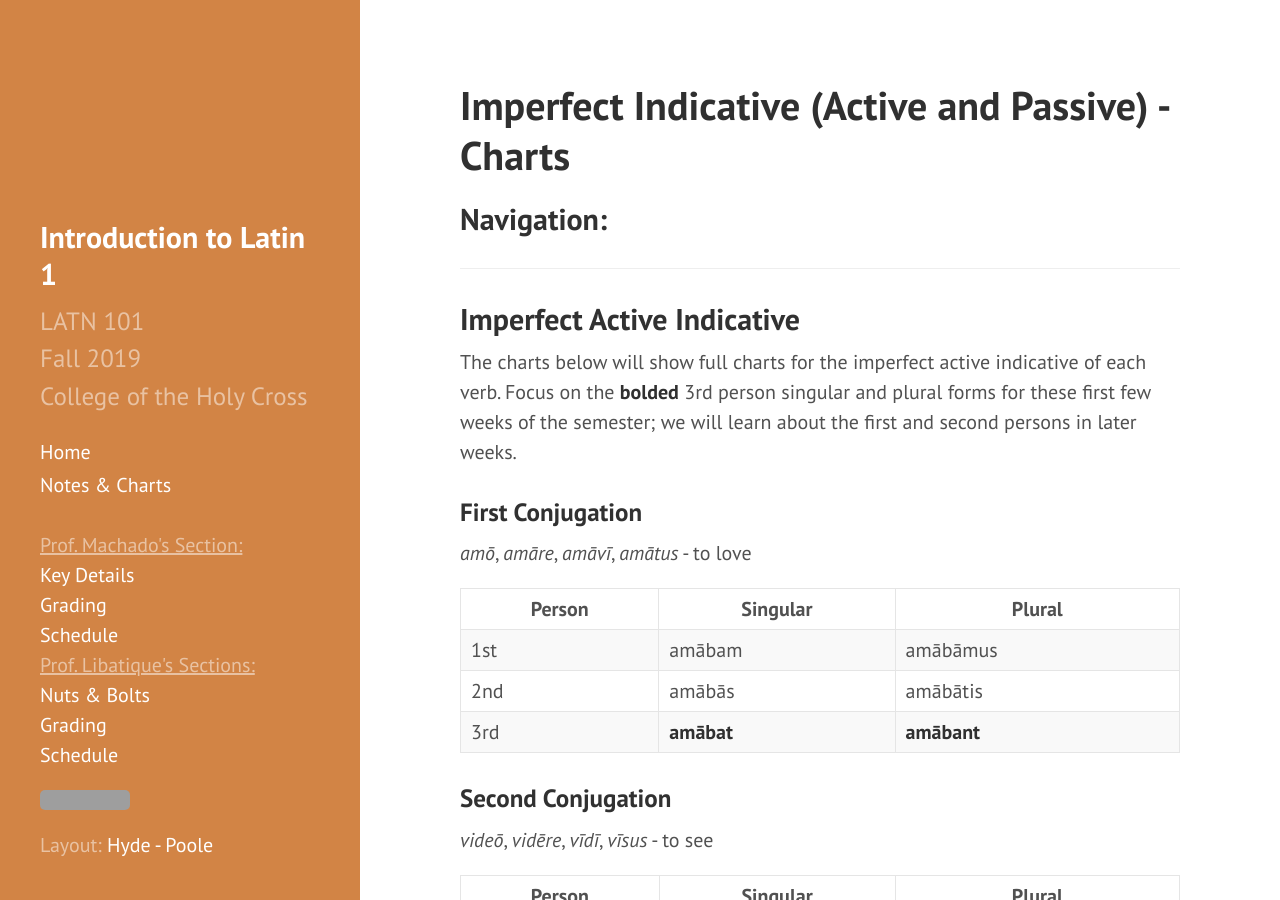
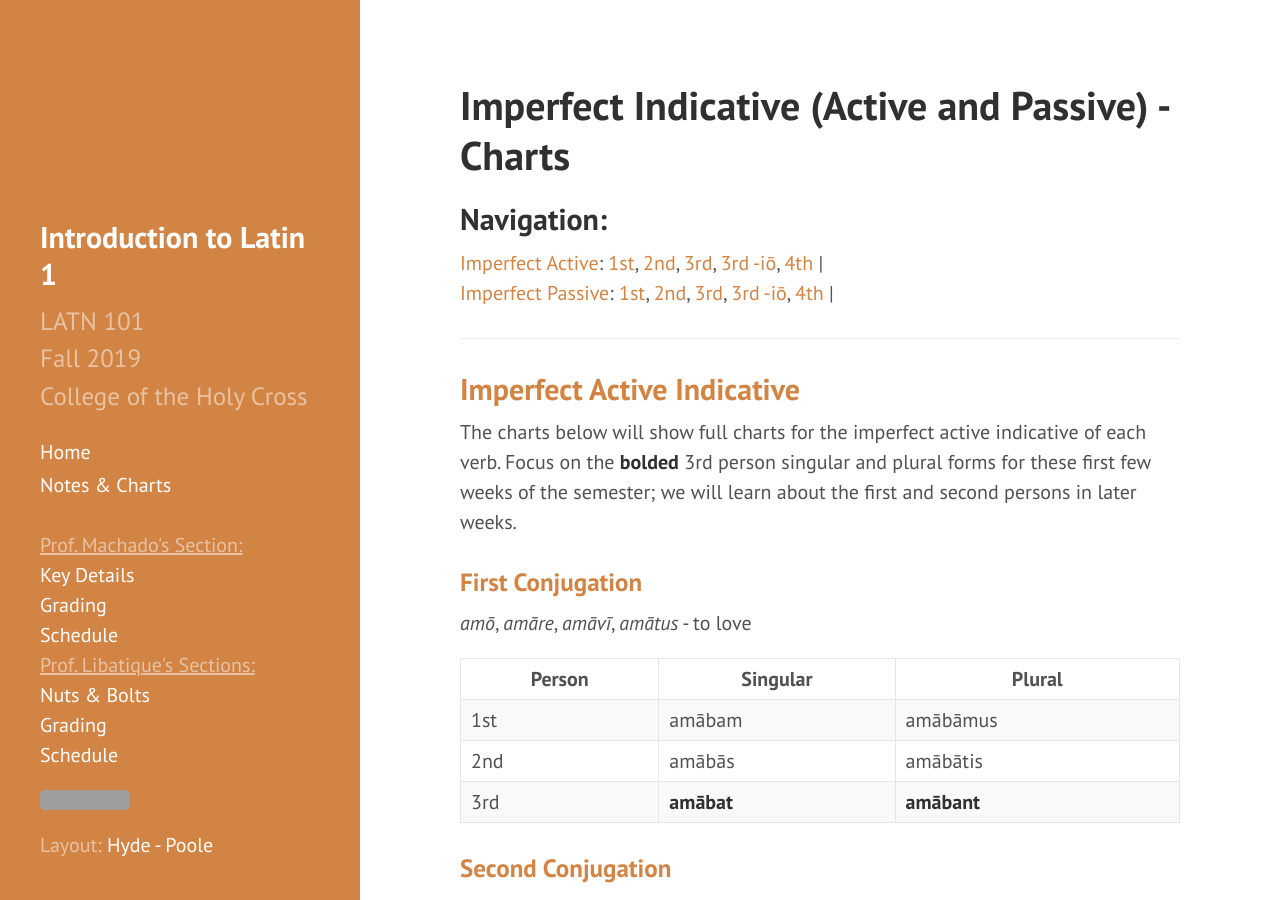
Before and after one commit to DLibatique/LATN102-S20, a Jekyll site: the page built from charts/02-impf-ind.md, in a window 1280 px wide and 900 px high. Built offline with Jekyll 4.4.1, drawn with Linux system fonts in a browser that asks for light colours; some of the changed lines change nothing that is shown; grey boxes are pictures that could not be loaded.

Commit message:
added nav links

```diff
--- a/charts/02-impf-ind.md
+++ b/charts/02-impf-ind.md
@@ -5,13 +5,16 @@ title: Imperfect Indicative (Active and Passive) - Charts
 
 ## Navigation:
 
+[Imperfect Active](#impfact): [1st](#1stact), [2nd](#2ndact), [3rd](#3rdact), [3rd -iō](#3rdioact), [4th](#4thact) \|
+[Imperfect Passive](#impfpass): [1st](#1stpass), [2nd](#2ndpass), [3rd](#3rdpass), [3rd -iō](#3rdiopass), [4th](#4thpass) \|
+
 <hr>
 
-## Imperfect Active Indicative
+## <a name="impfact">Imperfect Active Indicative</a>
 
 The charts below will show full charts for the imperfect active indicative of each verb. Focus on the **bolded** 3rd person singular and plural forms for these first few weeks of the semester; we will learn about the first and second persons in later weeks.
 
-### First Conjugation
+### <a name="1stact">First Conjugation</a>
 
 *amō*, *amāre*, *amāvī*, *amātus* - to love
 
@@ -21,7 +24,7 @@ The charts below will show full charts for the imperfect active indicative of ea
 | 2nd  | amābās        | amābātis       |
 | 3rd  | **amābat**        | **amābant**     |
 
-### Second Conjugation
+### <a name="2ndact">Second Conjugation</a>
 
 *videō*, *vidēre*, *vīdī*, *vīsus* - to see
 
@@ -31,7 +34,7 @@ The charts below will show full charts for the imperfect active indicative of ea
 | 2nd  | vidēbās        | vidēbātis       |
 | 3rd  | **vidēbat**        | **vidēbant**     |
 
-### Third Conjugation
+### <a name="3rdact">Third Conjugation</a>
 
 *dūcō*, *dūcere*, *dūxī*, *ductus* - to lead
 
@@ -41,7 +44,7 @@ The charts below will show full charts for the imperfect active indicative of ea
 | 2nd  | ducēbās        | ducēbātis       |
 | 3rd  | **ducēbat**        | **ducēbant**     |
 
-### Third -iō Conjugation
+### <a name="3rdioact">Third -iō Conjugation</a>
 
 *capiō*, *capere*, *cēpī*, *captus* - to take
 
@@ -51,7 +54,7 @@ The charts below will show full charts for the imperfect active indicative of ea
 | 2nd  | capiebās        | capiēbātis       |
 | 3rd  | **capiēbat**        | **capiēbant**     |
 
-### Fourth Conjugation
+### <a name="4thact">Fourth Conjugation</a>
 
 *audiō*, *audīre*, *audīvī*, *audītus* - to hear
 
@@ -63,11 +66,11 @@ The charts below will show full charts for the imperfect active indicative of ea
 
 <hr>
 
-## Imperfect Passive Indicative
+## <a name="impfpass">Imperfect Passive Indicative</a>
 
 The charts below will show full charts for the imperfect passive indicative of each verb. Focus on the **bolded** 3rd person singular and plural forms for these first few weeks of the semester; we will learn about the first and second persons in later weeks.
 
-### First Conjugation
+### <a name="1stpass">First Conjugation</a>
 
 *amō*, *amāre*, *amāvī*, *amātus* - to love
 
@@ -77,7 +80,7 @@ The charts below will show full charts for the imperfect passive indicative of e
 | 2nd  | amābāris        | amābāminī       |
 | 3rd  | **amābātur**        | **amābantur**     |
 
-### Second Conjugation
+### <a name="2ndpass">Second Conjugation</a>
 
 *videō*, *vidēre*, *vīdī*, *vīsus* - to see
 
@@ -87,7 +90,7 @@ The charts below will show full charts for the imperfect passive indicative of e
 | 2nd  | vidēbāris        | vidēbāminī       |
 | 3rd  | **vidēbātur**        | **vidēbantur**     |
 
-### Third Conjugation
+### <a name="3rdpass">Third Conjugation</a>
 
 *dūcō*, *dūcere*, *dūxī*, *ductus* - to lead
 
@@ -97,7 +100,7 @@ The charts below will show full charts for the imperfect passive indicative of e
 | 2nd  | ducēbāris        | ducēbāminī       |
 | 3rd  | **ducēbātur**        | **ducēbantur**     |
 
-### Third -iō Conjugation
+### <a name="3rdiopass">Third -iō Conjugation</a>
 
 *capiō*, *capere*, *cēpī*, *captus* - to take
 
@@ -107,7 +110,7 @@ The charts below will show full charts for the imperfect passive indicative of e
 | 2nd  | capiebāris        | capiēbāminī       |
 | 3rd  | **capiēbātur**        | **capiēbantur**     |
 
-### Fourth Conjugation
+### <a name="4thpass">Fourth Conjugation</a>
 
 *audiō*, *audīre*, *audīvī*, *audītus* - to hear
 
```
